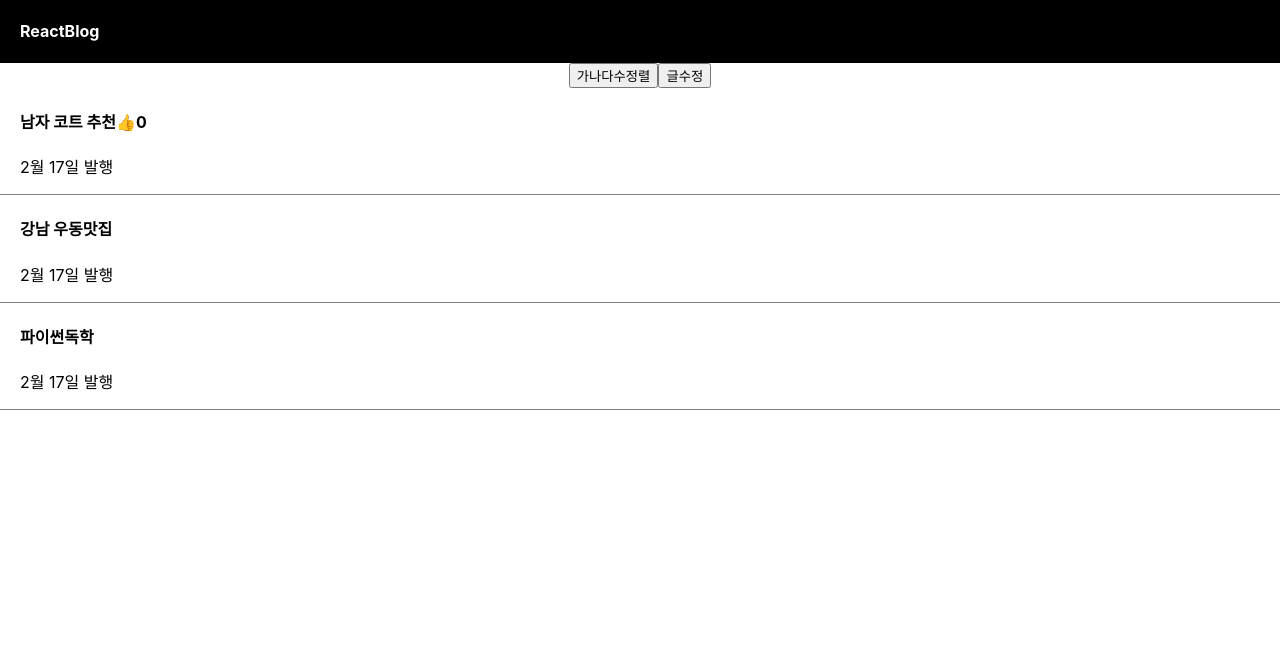
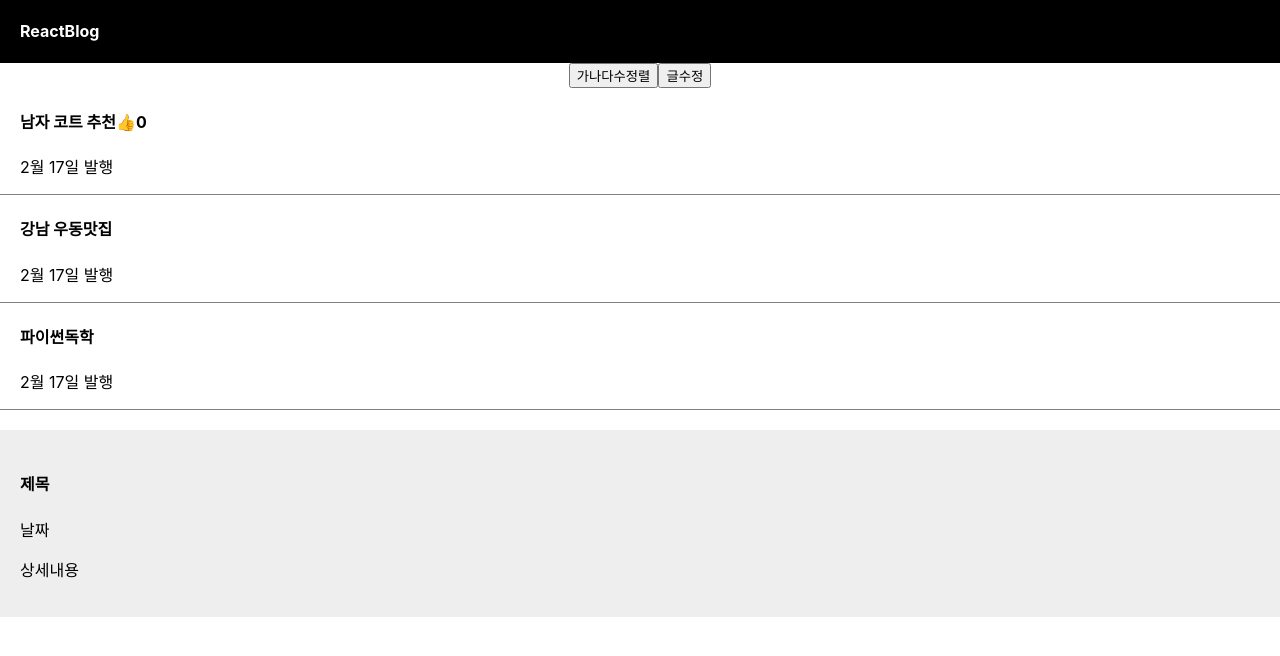
Before and after one commit to hankyeol-jung/blog_apple, a React (Create React App) app: page / in a window 1280 px wide. Shown: the top 656 px of the page. Built offline with nearby package versions, Linux system fonts and the light colour scheme.

Commit message:
Component:많은 div들을 한 단어로 줄이고 싶으면

```diff
--- a/src/App.css
+++ b/src/App.css
@@ -8,6 +8,12 @@
   padding-left: 20px;
   text-align: left;
   border-bottom: 1px solid gray;
+}
+.modal {
+  margin-top: 20px;
+  padding: 20px;
+  background: #eee;
+  text-align: left;
 }
 .black-nav {
   display: flex;
--- a/src/App.js
+++ b/src/App.js
@@ -61,6 +61,18 @@
         <h4>{글제목[2]}</h4>
         <p>2월 17일 발행</p>
       </div>
+
+      <Modal />
+    </div>
+  );
+}
+
+function Modal() {
+  return (
+    <div className="modal">
+      <h4>제목</h4>
+      <p>날짜</p>
+      <p>상세내용</p>
     </div>
   );
 }
```
